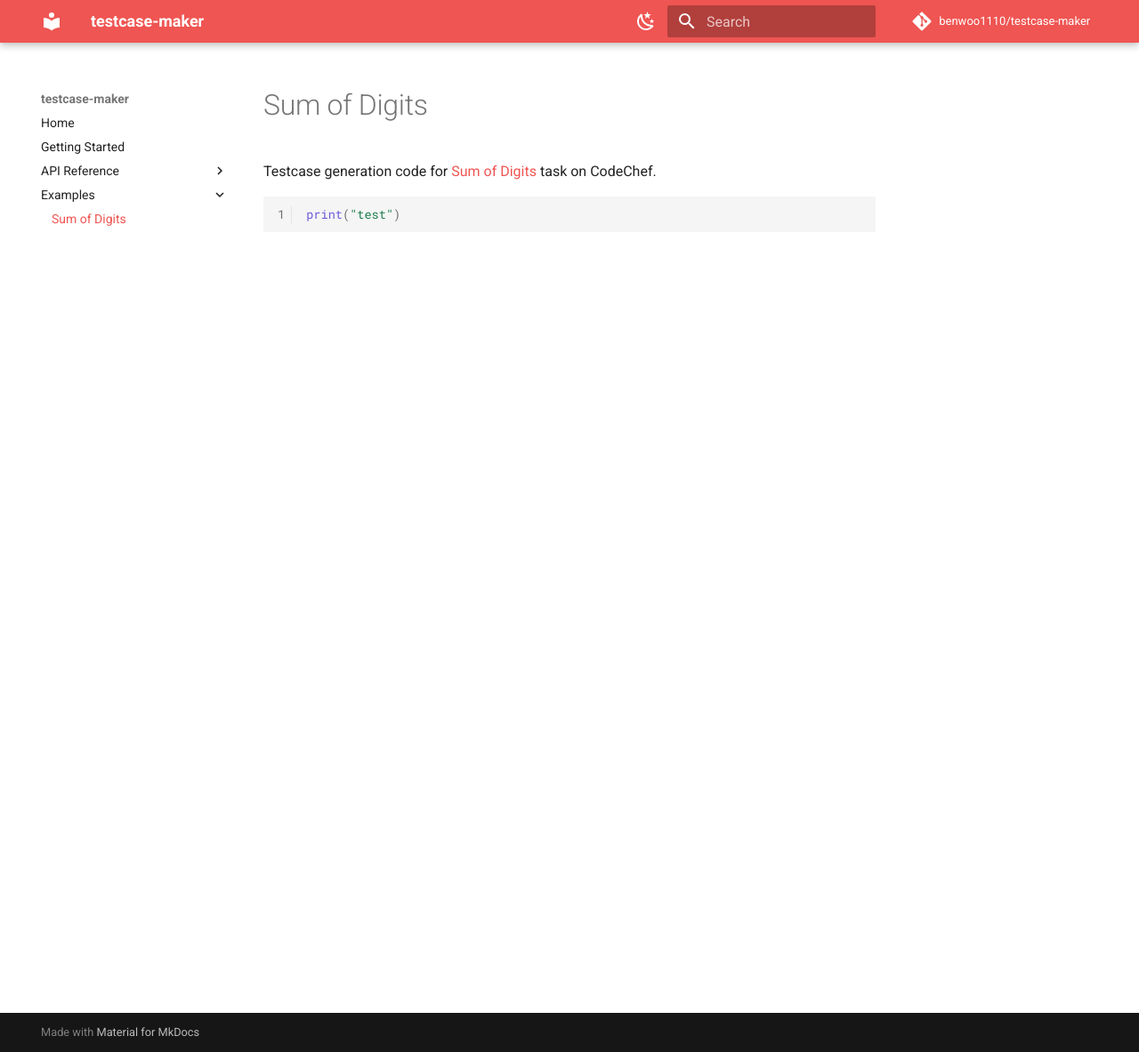
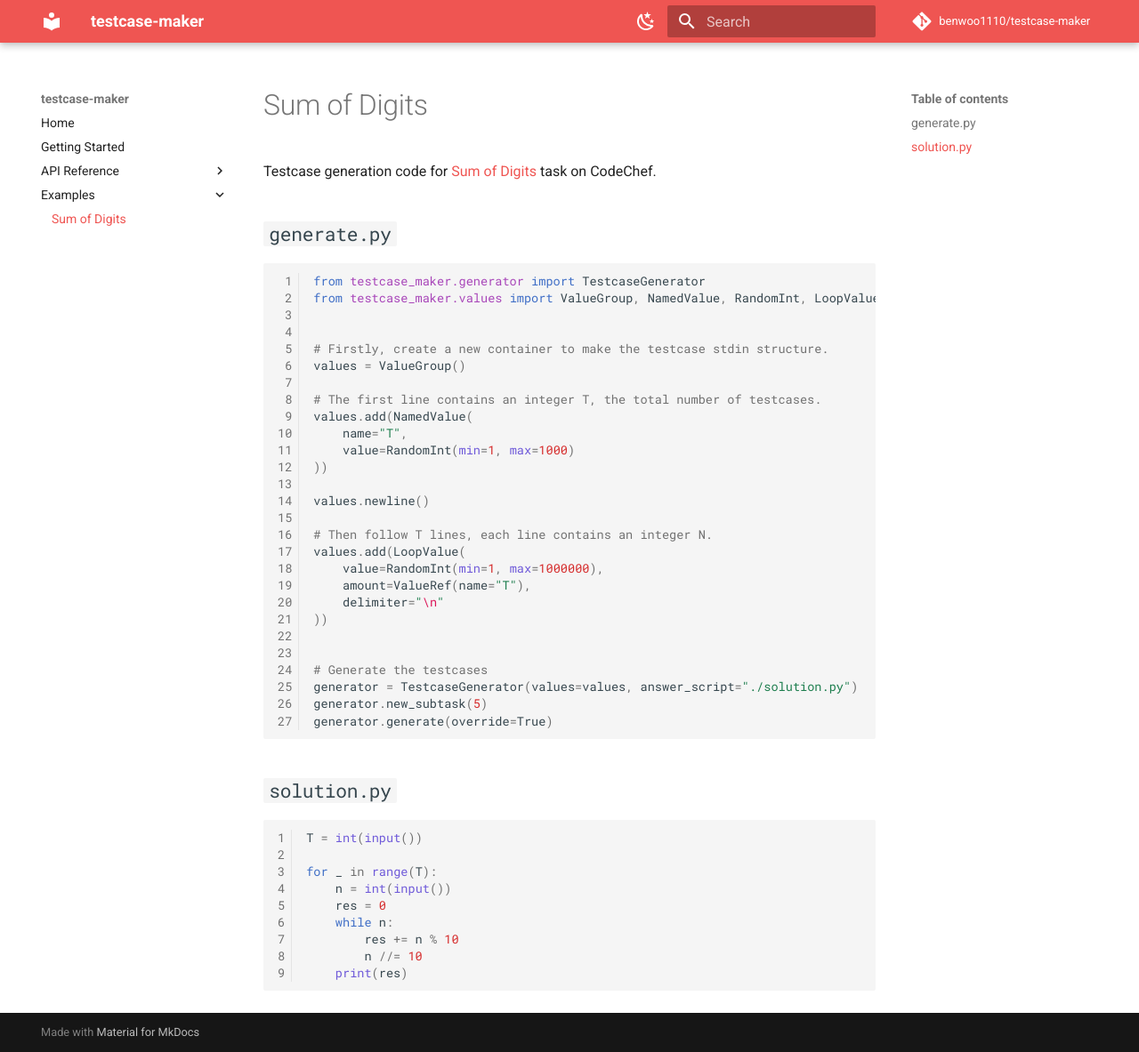
Before and after one commit to benwoo1110/testcase-maker, an MkDocs documentation site: the page built from docs/Examples/sum_of_digits.md, in a window 1280 px wide and 1183 px high. Shown: the whole window at 89% size. Built offline with MkDocs 1.6.1 and Material for MkDocs 9.7.7, drawn with Linux system fonts in a browser that asks for light colours; comment, search, counter and statistics services are not loaded.

Commit message:
Add Sum of Digits example.

````diff
--- a/docs/Examples/sum_of_digits.md
+++ b/docs/Examples/sum_of_digits.md
@@ -2,6 +2,47 @@
 
 Testcase generation code for [Sum of Digits]( https://www.codechef.com/problems/FLOW006) task on CodeChef.
 
+
+## `generate.py`
 ```python
-print("test")
+from testcase_maker.generator import TestcaseGenerator
+from testcase_maker.values import ValueGroup, NamedValue, RandomInt, LoopValue, ValueRef
+
+
+# Firstly, create a new container to make the testcase stdin structure.
+values = ValueGroup()
+
+# The first line contains an integer T, the total number of testcases.
+values.add(NamedValue(
+    name="T",
+    value=RandomInt(min=1, max=1000)
+))
+
+values.newline()
+
+# Then follow T lines, each line contains an integer N.
+values.add(LoopValue(
+    value=RandomInt(min=1, max=1000000),
+    amount=ValueRef(name="T"),
+    delimiter="\n"
+))
+
+
+# Generate the testcases
+generator = TestcaseGenerator(values=values, answer_script="./solution.py")
+generator.new_subtask(5)
+generator.generate(override=True)
 ```
+
+## `solution.py`
+```python
+T = int(input())
+
+for _ in range(T):
+    n = int(input())
+    res = 0
+    while n:
+        res += n % 10
+        n //= 10
+    print(res)
+```
````
